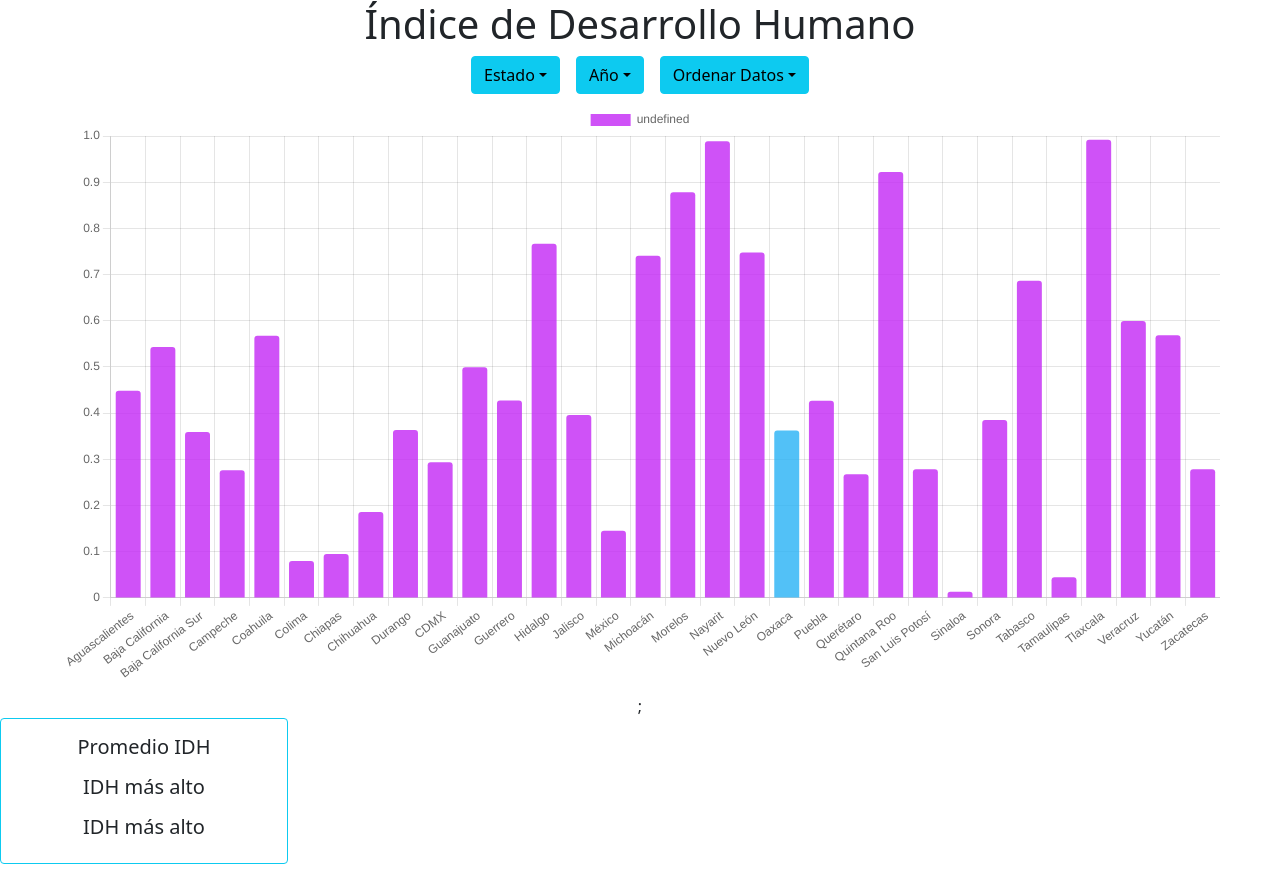
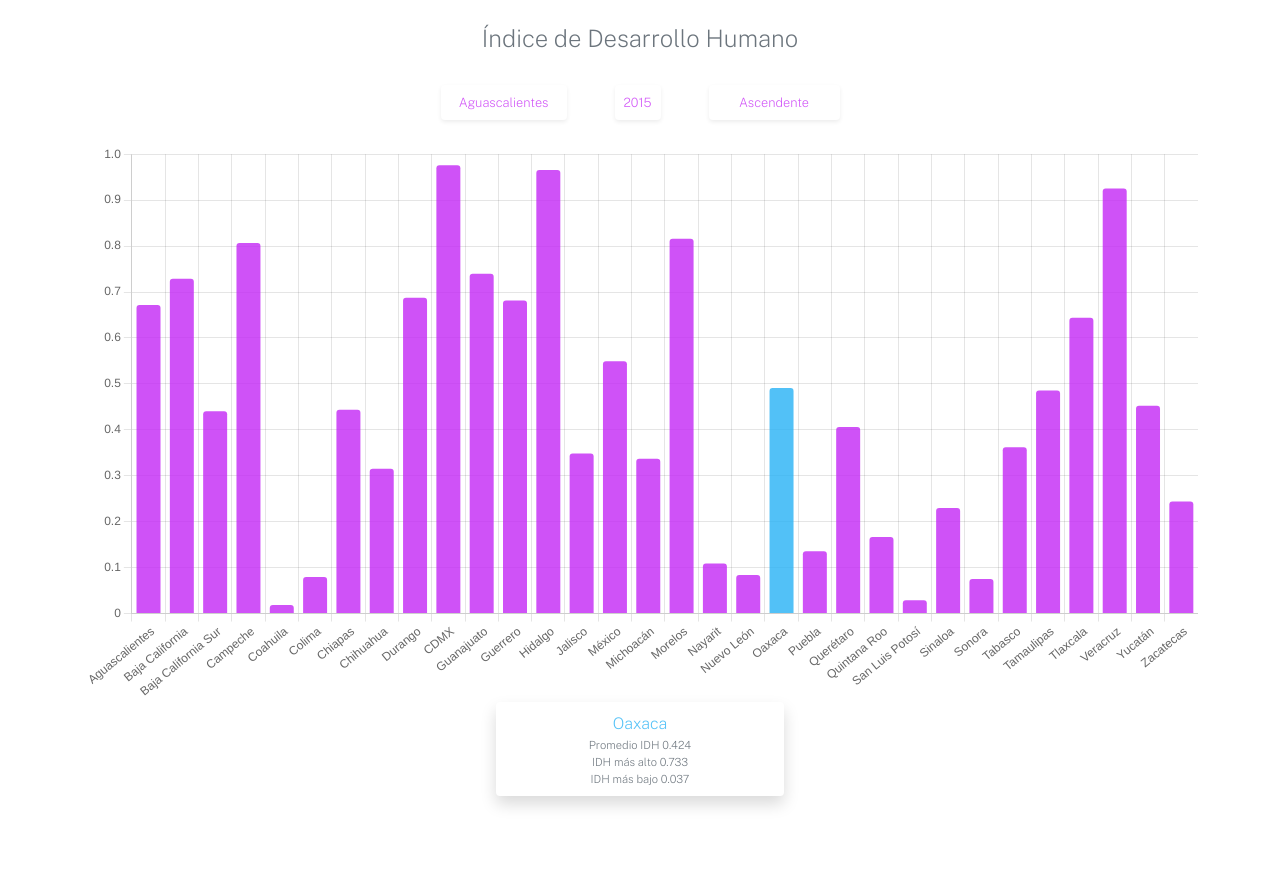
Before and after one commit to Natalia1705/Indice-de-desarrollo-Humano, a React (Create React App) app: page / in a window 1280 px wide. After the commit the page ends 844 px from the top, so only its background shows below. Built offline with nearby package versions, Linux system fonts and the light colour scheme.

Commit message:
add styles

```diff
--- a/public/index.html
+++ b/public/index.html
@@ -1,43 +1,30 @@
 <!DOCTYPE html>
 <html lang="en">
+
 <head>
   <meta charset="utf-8" />
   <link rel="icon" href="%PUBLIC_URL%/favicon.ico" />
   <meta name="viewport" content="width=device-width, initial-scale=1" />
   <meta name="theme-color" content="#000000" />
-    <meta
-      name="description"
-      content="Web site created using create-react-app"
-    />
+  <meta name="description" content="Web site created using create-react-app" />
   <link rel="apple-touch-icon" href="%PUBLIC_URL%/logo192.png" />
-    <!--
-      manifest.json provides metadata used when your web app is installed on a
-      user's mobile device or desktop. See https://developers.google.com/web/fundamentals/web-app-manifest/
-    -->
+
   <link rel="manifest" href="%PUBLIC_URL%/manifest.json" />
-    <!--
-      Notice the use of %PUBLIC_URL% in the tags above.
-      It will be replaced with the URL of the `public` folder during the build.
-      Only files inside the `public` folder can be referenced from the HTML.
+  <link rel="preconnect" href="https://fonts.googleapis.com">
+  <link rel="preconnect" href="https://fonts.gstatic.com" crossorigin>
+  <link href="https://fonts.googleapis.com/css2?family=Public+Sans:wght@200&display=swap" rel="stylesheet">
 
-      Unlike "/favicon.ico" or "favicon.ico", "%PUBLIC_URL%/favicon.ico" will
-      work correctly both with client-side routing and a non-root public URL.
-      Learn how to configure a non-root public URL by running `npm run build`.
-    -->
   <title>React App</title>
 </head>
+
 <body>
   <noscript>You need to enable JavaScript to run this app.</noscript>
   <div id="root"></div>
-    <!--
-      This HTML file is a template.
-      If you open it directly in the browser, you will see an empty page.
+  <style>
+    * {
+      font-family: 'Public Sans', sans-serif;
+    }
+  </style>
+</body>
 
-      You can add webfonts, meta tags, or analytics to this file.
-      The build step will place the bundled scripts into the <body> tag.
-
-      To begin the development, run `npm start` or `yarn start`.
-      To create a production bundle, use `npm run build` or `yarn build`.
-    -->
-  </body>
 </html>
--- a/src/App.css
+++ b/src/App.css
@@ -1,5 +1,6 @@
 .App {
   text-align: center;
+  font-family:Arial, Helvetica, sans-serif;
 }
 
 .App-logo {
--- a/src/App.js
+++ b/src/App.js
@@ -1,14 +1,17 @@
-import "./App.css";
+import "bootstrap/dist/css/bootstrap.min.css";
+import { Container } from "react-bootstrap";
 import { BarChart } from "./components/BarChart";
 import { DropDown } from "./components/DropDown";
 
 function App() {
   return (
-    <div className="App">
-      <h1>Índice de Desarrollo Humano</h1>
+    <Container>
+      <h4 className="text-center text-muted mt-4">
+        Índice de Desarrollo Humano
+      </h4>
       <DropDown />
       <BarChart />
-    </div>
+    </Container>
   );
 }
 
--- a/src/components/BarChart.jsx
+++ b/src/components/BarChart.jsx
@@ -1,4 +1,5 @@
 // import { useState } from "react";
+import { Container } from "react-bootstrap";
 import "bootstrap/dist/css/bootstrap.min.css";
 import { Card } from "react-bootstrap";
 import { arrayObj } from "../data/data.js";
@@ -14,10 +15,6 @@ import {
 import { Bar } from "react-chartjs-2";
 
 ChartJS.register(CategoryScale, LinearScale, BarElement, Tooltip, Legend);
-
-export const options = {
-  responsive: true,
-};
 
 // provitional constants
 let sort = "Alfabetiamente Z-A";
@@ -73,11 +70,19 @@ for (let i = 0; i < newStates.length; i++) {
     backgroundColor.push("rgba(196,39,245,0.8)");
   }
 }
-
+export const options = {
+  responsive: true,
+  plugins: {
+    legend: {
+      display: false,
+    },
+  },
+};
 export const data = {
   labels: newStates,
   datasets: [
     {
+      label: "labels",
       data: newidhData,
       backgroundColor,
       borderRadius: "3",
@@ -87,28 +92,60 @@ export const data = {
 
 export function BarChart() {
   const stateFilteredArray = arrayObj.filter((e) => e.label === selectedState);
-  console.log(stateFilteredArray);
+
+  //Calculating the average of ihd
+  let total = 0;
+  stateFilteredArray.map(({ data }) => (total += data));
+  const average = total / stateFilteredArray.length;
+
+  //Calculating the max
+  const max = Math.max.apply(
+    Math,
+    stateFilteredArray.map(function (e) {
+      return e.data;
+    })
+  );
+
+  //Calculating the min
+  const min = Math.min.apply(
+    Math,
+    stateFilteredArray.map(function (e) {
+      return e.data;
+    })
+  );
 
   return (
-    <div className="chart">
+    <Container className="d-flex flex-column align-items-center p-0">
       <Bar
-        style={{ margin: "10px 60px " }}
         options={options}
         data={data}
-        className="font-weight-normal"
+        style={{ width: "100vh", height: "100%" }}
       />
-      ;
-      <Card border="info" style={{ width: "18rem" }}>
-        <Card.Body>
-          <Card.Title>Promedio IDH</Card.Title>
-          <Card.Text>{}</Card.Text>
-          <Card.Title>IDH más alto</Card.Title>
-          <Card.Text>{}</Card.Text>
-          <Card.Title>IDH más alto</Card.Title>
-          <Card.Text>{}</Card.Text>
+      <Card
+        className="border-0 shadow p-1 mb-5 bg-white rounded "
+        style={{ width: "18rem" }}
+      >
+        <Card.Body className="d-flex flex-column p-1 align-items-center ">
+          <Card.Title
+            className="m-1 "
+            style={{ fontSize: "1rem", color: "rgba(39,178,245,0.8)" }}
+          >
+            {selectedState}
+          </Card.Title>
+          <Card.Text
+            className="m-0 text-muted"
+            style={{ fontSize: "0.7rem" }}
+          >{`Promedio IDH ${average.toFixed(3)}`}</Card.Text>
+          <Card.Text
+            className="m-0 text-muted"
+            style={{ fontSize: "0.7rem" }}
+          >{`IDH más alto ${max.toFixed(3)}`}</Card.Text>
+          <Card.Text
+            className="m-0 text-muted"
+            style={{ fontSize: "0.7rem" }}
+          >{`IDH más bajo ${min.toFixed(3)}`}</Card.Text>
         </Card.Body>
       </Card>
-      <br />
-    </div>
+    </Container>
   );
 }
--- a/src/components/DropDown.jsx
+++ b/src/components/DropDown.jsx
@@ -1,49 +1,71 @@
+import { useState } from "react";
 import "bootstrap/dist/css/bootstrap.min.css";
-import { Dropdown } from "react-bootstrap";
+import { Container, Form } from "react-bootstrap";
 import { labels } from "../data/data";
 import { years } from "../data/data";
 
 export const DropDown = () => {
+  const [sort, setSort] = useState("Alfabetiamente Z-A");
+  const [selectedYear, setSelectedYear] = useState(2019);
+  const [selectedState, setSelectedState] = useState("Oaxaca");
+
   return (
     <>
-      <Dropdown className="d-inline mx-2">
-        <Dropdown.Toggle id="dropdown-autoclose-true" variant="info">
-          Estado
-        </Dropdown.Toggle>
-
-        <Dropdown.Menu>
+      <Container className="d-flex justify-content-center">
+        <Form.Control
+          className="m-4 shadow-sm p-2 mb-4 bg-white rounded text-center border-0"
+          style={{
+            width: "auto",
+            fontSize: ".8rem",
+            color: "rgba(196,39,245,0.8)",
+          }}
+          as="select"
+          custom
+          onChange={(event) => {
+            setSelectedState(event.target.value);
+          }}
+        >
           {labels.map((e) => (
-            <Dropdown.Item as="button" variant="secondary">
-              {e}
-            </Dropdown.Item>
+            <option value={e}>{e}</option>
           ))}
-        </Dropdown.Menu>
-      </Dropdown>
-
-      <Dropdown className="d-inline mx-2" autoClose="inside">
-        <Dropdown.Toggle id="dropdown-autoclose-true" variant="info">
-          Año
-        </Dropdown.Toggle>
-
-        <Dropdown.Menu>
+        </Form.Control>
+        <Form.Control
+          className="m-4 shadow-sm p-2 mb-4 bg-white rounded text-center border-0"
+          style={{
+            width: "auto",
+            fontSize: ".8rem",
+            color: "rgba(196,39,245,0.8)",
+          }}
+          as="select"
+          custom
+          onChange={(event) => {
+            setSelectedYear(event.target.value);
+          }}
+        >
           {years.map((e) => (
-            <Dropdown.Item as="button">{e}</Dropdown.Item>
+            <option value={e}>{e}</option>
           ))}
-        </Dropdown.Menu>
-      </Dropdown>
-
-      <Dropdown className="d-inline mx-2" autoClose="inside">
-        <Dropdown.Toggle id="dropdown-autoclose-true" variant="info">
-          Ordenar Datos
-        </Dropdown.Toggle>
-
-        <Dropdown.Menu>
-          <Dropdown.Item as="button">Ascendente</Dropdown.Item>
-          <Dropdown.Item as="button">Descendente</Dropdown.Item>
-          <Dropdown.Item as="button">Alfabetiamente A-Z"</Dropdown.Item>
-          <Dropdown.Item as="button">Alfabetiamente Z-A"</Dropdown.Item>
-        </Dropdown.Menu>
-      </Dropdown>
+        </Form.Control>
+        <Form.Control
+          className="m-4 shadow-sm p-2 mb-4 bg-white rounded text-center border-0"
+          style={{
+            width: "auto",
+            fontSize: ".8rem",
+            color: "rgba(196,39,245,0.8)",
+          }}
+          as="select"
+          custom
+          onChange={(event) => {
+            setSort(event.target.value);
+          }}
+        >
+          <option value="Ascendente">Ascendente</option>
+          <option value="Descendente">Descendente</option>
+          <option value="Alfabetiamente A-Z"> Alfabetiamente A-Z</option>
+          <option value="Alfabetiamente Z-A">Alfabetiamente Z-A</option>
+        </Form.Control>
+      </Container>
+      {console.log(sort, selectedYear, selectedState)}
     </>
   );
 };
--- /dev/null
+++ b/src/context/context.js
@@ -0,0 +1 @@
+import { context } from "react";
--- a/src/data/data.js
+++ b/src/data/data.js
@@ -34,53 +34,9 @@ export const labels = [
 ];
 
 export const years = [2015, 2016, 2017, 2018, 2019, 2020];
-const arrayObj2015 = labels.map((d, i) => {
-  return {
-    year: 2015,
-    label: d,
-    data: labels.map(() => Math.random())[i] || 0,
-  };
-});
-const arrayObj2016 = labels.map((d, i) => {
-  return {
-    year: 2016,
-    label: d,
-    data: labels.map(() => Math.random())[i] || 0,
-  };
-});
-const arrayObj2017 = labels.map((d, i) => {
-  return {
-    year: 2017,
-    label: d,
-    data: labels.map(() => Math.random())[i] || 0,
-  };
-});
-const arrayObj2018 = labels.map((d, i) => {
-  return {
-    year: 2018,
-    label: d,
-    data: labels.map(() => Math.random())[i] || 0,
-  };
-});
-const arrayObj2019 = labels.map((d, i) => {
-  return {
-    year: 2019,
-    label: d,
-    data: labels.map(() => Math.random())[i] || 0,
-  };
-});
 
-const arrayObj2020 = labels.map((d, i) => {
-  return {
-    year: 2020,
-    label: d,
-    data: labels.map(() => Math.random())[i] || 0,
-  };
-});
-
-export const arrayObj = arrayObj2015
-  .concat(arrayObj2016)
-  .concat(arrayObj2017)
-  .concat(arrayObj2018)
-  .concat(arrayObj2019)
-  .concat(arrayObj2020);
+export const arrayObj = years
+  .map((year) =>
+    labels.map((state) => ({ year, label: state, data: Math.random() }))
+  )
+  .flat(1);
```
Lines whose indentation alone changed are shown as unchanged.
